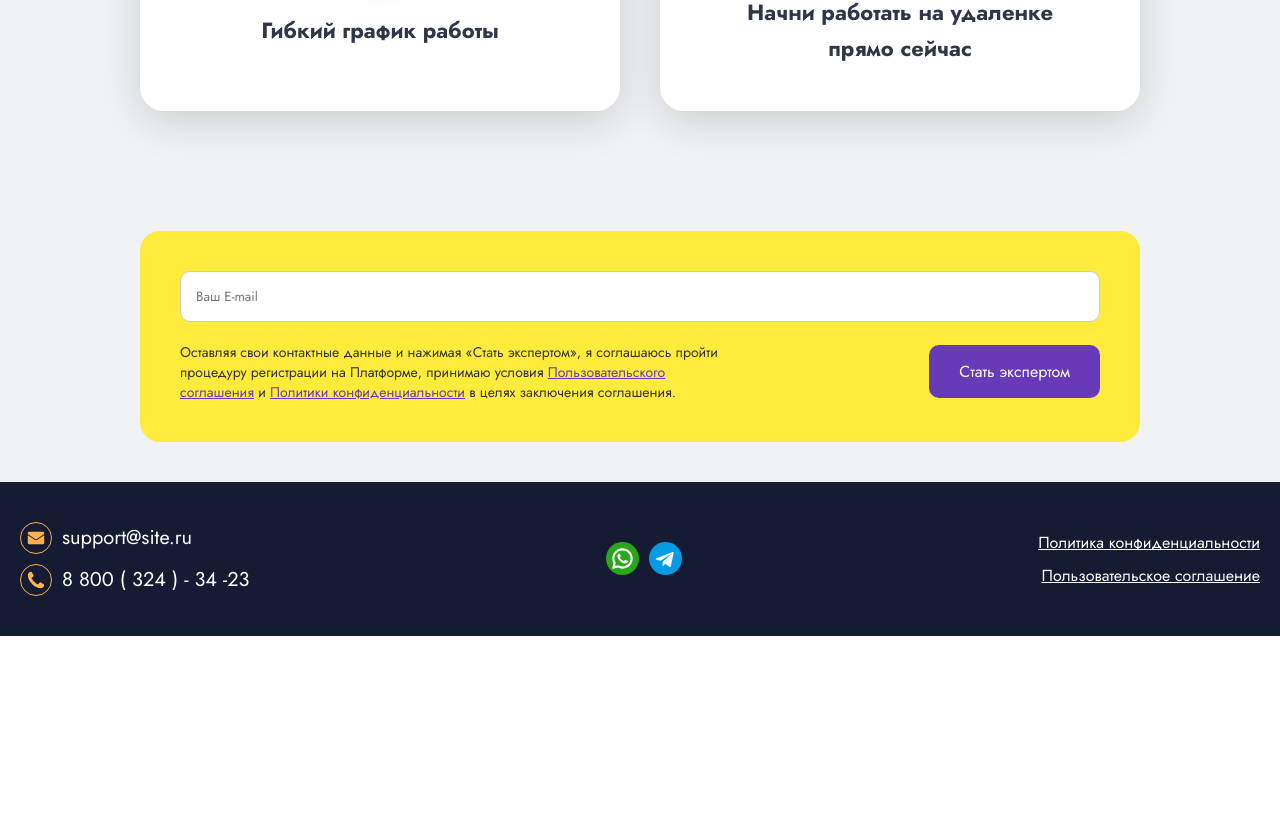
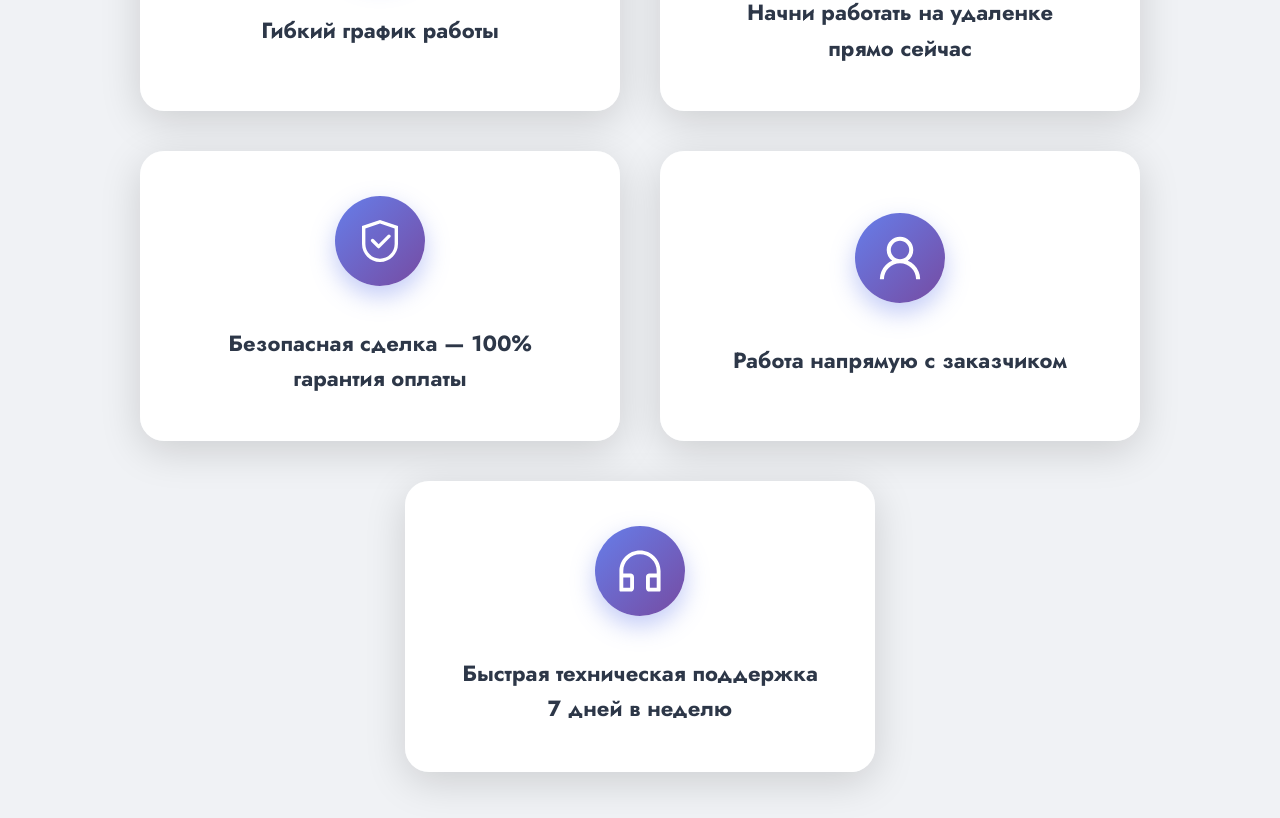
Before and after one commit to Argor01/OkoZnaniy, a React (Vite) app in the folder frontend-react/: page /become-expert in a window 1280 px wide. Shown: the part 1382-2200 px from the top of the page. Before the commit the page ends 2018 px from the top, so only its background shows below. Built offline with nearby package versions, Linux system fonts and the light colour scheme.

Commit message:
feat: Update FAQ questions and add expert advantages (payment guarantee, direct work, 24/7 support)

```diff
--- a/frontend-react/src/components/landing/sections/ExpertAdvantages.tsx
+++ b/frontend-react/src/components/landing/sections/ExpertAdvantages.tsx
@@ -1,5 +1,5 @@
 import React from 'react';
-import { ShoppingOutlined, DollarOutlined, ClockCircleOutlined, LaptopOutlined } from '@ant-design/icons';
+import { ShoppingOutlined, DollarOutlined, ClockCircleOutlined, LaptopOutlined, SafetyOutlined, UserOutlined, CustomerServiceOutlined } from '@ant-design/icons';
 
 const ExpertAdvantages: React.FC = () => {
   return (
@@ -37,6 +37,27 @@ const ExpertAdvantages: React.FC = () => {
             </figure>
             <div className="place-task__advantages-card-text">Начни работать на удаленке прямо сейчас</div>
           </div>
+
+          <div className="place-task__advantages-card">
+            <figure className="place-task__advantages-card-figure">
+              <SafetyOutlined className="place-task__advantages-card-icon" />
+            </figure>
+            <div className="place-task__advantages-card-text">Безопасная сделка — 100% гарантия оплаты</div>
+          </div>
+
+          <div className="place-task__advantages-card">
+            <figure className="place-task__advantages-card-figure">
+              <UserOutlined className="place-task__advantages-card-icon" />
+            </figure>
+            <div className="place-task__advantages-card-text">Работа напрямую с заказчиком</div>
+          </div>
+
+          <div className="place-task__advantages-card">
+            <figure className="place-task__advantages-card-figure">
+              <CustomerServiceOutlined className="place-task__advantages-card-icon" />
+            </figure>
+            <div className="place-task__advantages-card-text">Быстрая техническая поддержка 7 дней в неделю</div>
+          </div>
         </div>
       </div>
     </section>
--- a/frontend-react/src/components/landing/sections/FAQ.tsx
+++ b/frontend-react/src/components/landing/sections/FAQ.tsx
@@ -11,29 +11,24 @@ interface FAQItem {
 const faqData: FAQItem[] = [
   {
     id: 1,
-    question: 'Как выбрать автора?',
-    answer: 'Чтобы выбрать автора, внимательно изучите его профиль, рейтинг, отзывы и примеры работ. Обратите внимание на специализацию и опыт в нужной области.'
+    question: 'Проверяется ли моя работа на плагиат?',
+    answer: 'Да, все работы проходят обязательную проверку на плагиат с помощью современных сервисов. Мы гарантируем уникальность не менее 90%, и мы сделаем необходимую для вас оригинальность работы по требованиям вашего ВУЗа.'
   },
   {
     id: 2,
-    question: 'Проверяются ли работы на плагиат?',
-    answer: 'Да, все работы проходят обязательную проверку на плагиат с помощью современных сервисов. Мы гарантируем уникальность не менее 90%.'
+    question: 'Есть ли гарантия на работу?',
+    answer: 'Да, мы предоставляем гарантию на все выполненные работы. Если вас не устраивает результат, автор внесет бесплатные правки в течение 90 дней. А для дипломных, докторских, магистерских и кандидатских диссертаций мы предоставляем бессрочную гарантию на нашу работу до момента сдачи. Это значит, что вы сможете внести правки абсолютно бесплатно в любой момент выполнения заказа.',
+    isActive: true
   },
   {
     id: 3,
-    question: 'Есть ли гарантии на работу?',
-    answer: 'Да, мы предоставляем гарантию на все выполненные работы. Если вас не устраивает результат, автор внесет бесплатные правки в течение 30 дней.'
+    question: 'Работа напрямую с заказчиком',
+    answer: 'Вы работаете напрямую с заказчиком через нашу платформу. Это позволяет оперативно решать все вопросы, обсуждать детали и вносить правки без посредников.'
   },
   {
     id: 4,
-    question: 'Как можно оплатить заказ?',
-    answer: 'Оплата производится через личный кабинет банковской картой, электронными кошельками (Яндекс.Деньги, Qiwi, Payeer) и мобильными операторами России.',
-    isActive: true
-  },
-  {
-    id: 5,
-    question: 'Есть ли у вас скидки?',
-    answer: 'Да, у нас действует система скидок для постоянных клиентов, а также сезонные акции и промокоды. Следите за нашими предложениями!'
+    question: 'Быстрая техническая поддержка 7 дней в неделю',
+    answer: 'Наша служба поддержки работает 7 дней в неделю и готова помочь вам в любой ситуации. Мы оперативно отвечаем на вопросы и решаем возникающие проблемы.'
   }
 ];
 
--- a/frontend-react/src/styles/expert-advantages.css
+++ b/frontend-react/src/styles/expert-advantages.css
@@ -83,6 +83,14 @@
   margin: 0 auto;
 }
 
+/* Центрирование последней карточки если она одна в ряду */
+.expert-page .place-task__advantages-card:nth-child(7) {
+  grid-column: 1 / -1;
+  max-width: 470px;
+  margin: 0 auto;
+  width: 100%;
+}
+
 @media (max-width: 768px) {
   .expert-page .place-task__advantages {
     grid-template-columns: 1fr;
@@ -112,6 +120,9 @@
 .expert-page .place-task__advantages-card:nth-child(2) { animation-delay: 0.4s; }
 .expert-page .place-task__advantages-card:nth-child(3) { animation-delay: 0.5s; }
 .expert-page .place-task__advantages-card:nth-child(4) { animation-delay: 0.6s; }
+.expert-page .place-task__advantages-card:nth-child(5) { animation-delay: 0.7s; }
+.expert-page .place-task__advantages-card:nth-child(6) { animation-delay: 0.8s; }
+.expert-page .place-task__advantages-card:nth-child(7) { animation-delay: 0.9s; }
 
 .expert-page .place-task__advantages-card::before {
   content: '';
```
